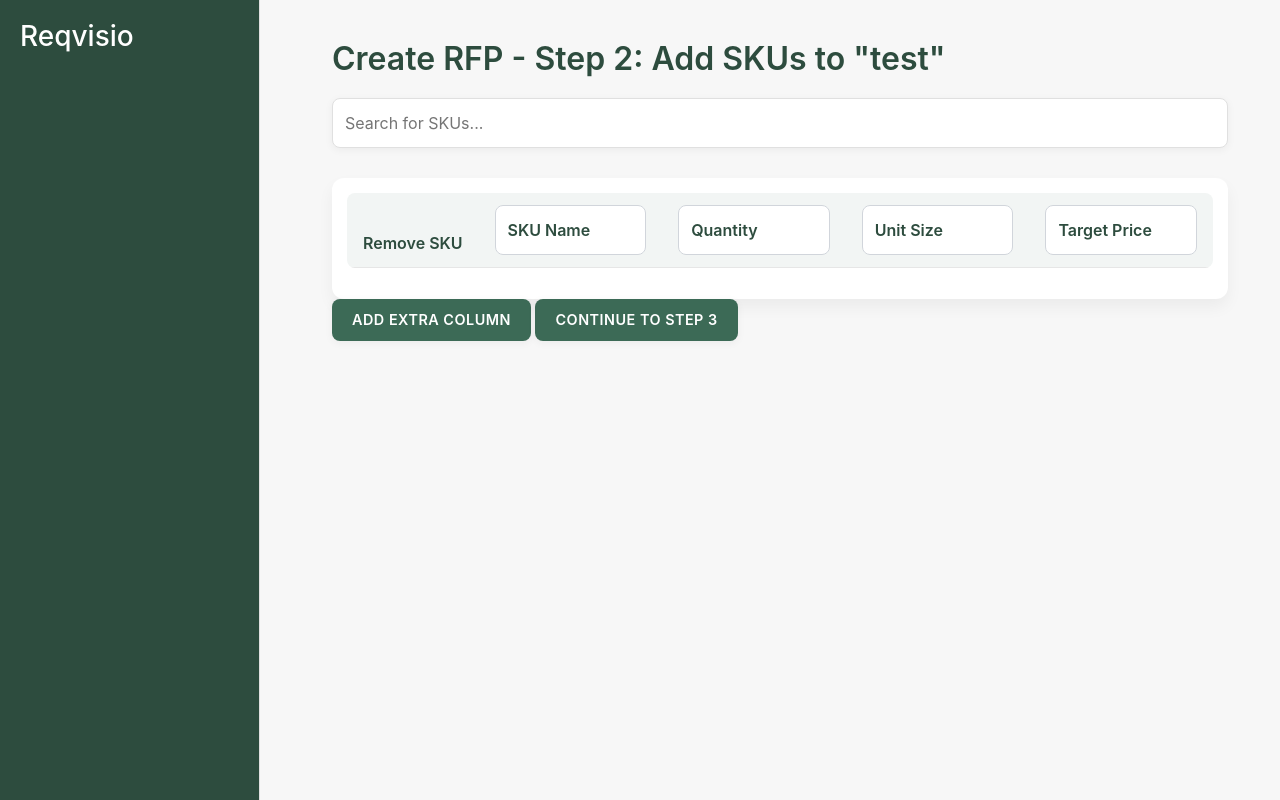
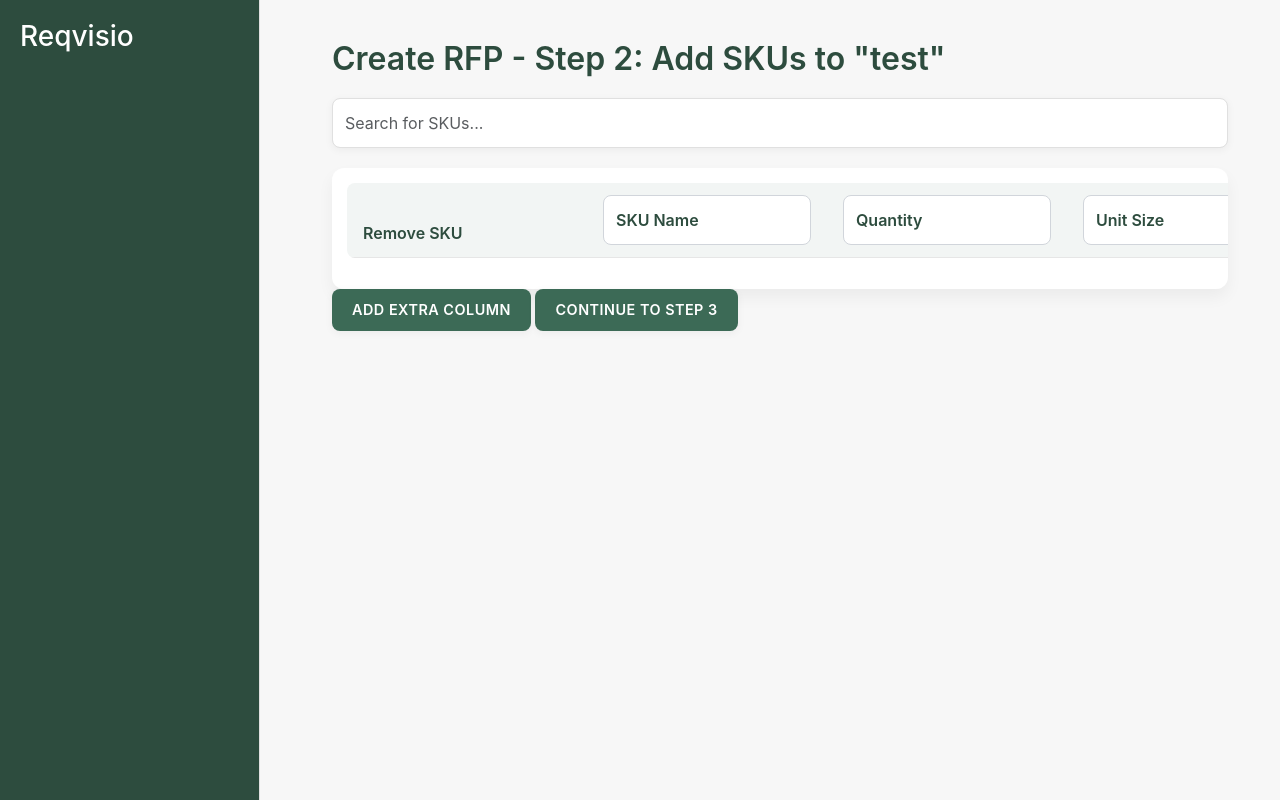
Before and after one commit to SjoerdFroberg/Marc-x-Sjoerd-Reqvisio, a Django app: page /procurement01/rfp/create/step2/167/ in a window 1280 px wide. Run offline with Django 3.2, Linux system fonts and the light colour scheme; a user stored in the database is signed in; data comes from the database, SQL or seed files in the repository; both versions use the stored data as it was after the commit; lists and menus that the app fills with data are empty; some libraries are stand-ins or nearby versions.

Commit message:
11.11.2024 - 2

```diff
--- a/WIP2/WIP2/settings.py
+++ b/WIP2/WIP2/settings.py
@@ -129,3 +129,8 @@ DEFAULT_AUTO_FIELD = 'django.db.models.BigAutoField'
 
 AUTH_USER_MODEL = 'procurement01.CustomUser'
 LOGIN_URL = '/procurement01/login/'  # Adjust the URL to match the path to your login page
+
+import os
+
+MEDIA_URL = '/media/'
+MEDIA_ROOT = os.path.join(BASE_DIR, 'media')
--- a/WIP2/WIP2/urls.py
+++ b/WIP2/WIP2/urls.py
@@ -15,9 +15,16 @@ Including another URLconf
 """
 from django.contrib import admin
 from django.urls import path, include
+from django.conf import settings
+from django.conf.urls.static import static
+
+
 
 urlpatterns = [
     path('admin/', admin.site.urls),
     path('procurement01/', include("procurement01.urls"))
 
 ]
+
+if settings.DEBUG:
+    urlpatterns += static(settings.MEDIA_URL, document_root=settings.MEDIA_ROOT)
--- a/WIP2/procurement01/admin.py
+++ b/WIP2/procurement01/admin.py
@@ -1,7 +1,7 @@
 from django.contrib import admin
 from django.contrib.auth.admin import UserAdmin
 
-from .models import Company, CustomUser, RFP, GeneralQuestion, RFP_SKUs, SKUSpecificQuestion
+from .models import Company, CustomUser, RFP, GeneralQuestion, RFP_SKUs, SKUSpecificQuestion, RFPFile
 
 
 admin.site.register(Company)
@@ -10,6 +10,7 @@ admin.site.register(RFP)
 admin.site.register(GeneralQuestion)
 admin.site.register(RFP_SKUs)
 admin.site.register(SKUSpecificQuestion)
+admin.site.register(RFPFile)
 
 
 # Register your CustomUser model with UserAdmin to get all the features
--- a/WIP2/procurement01/forms.py
+++ b/WIP2/procurement01/forms.py
@@ -31,7 +31,7 @@ class SupplierForm(forms.ModelForm):
 class RFPBasicForm(forms.ModelForm):
     class Meta:
         model = RFP
-        fields = ['title', 'description']  # Only show title and description in Step 1
+        fields = ['title', 'description']  # Ensure general_info_files is included here
         widgets = {
             'title': forms.TextInput(attrs={'class': 'form-control', 'placeholder': 'Enter RFP Title'}),
             'description': forms.Textarea(attrs={'class': 'form-control', 'rows': 4, 'placeholder': 'Enter RFP Description'}),
--- a/WIP2/procurement01/static/style.css
+++ b/WIP2/procurement01/static/style.css
@@ -37,18 +37,22 @@ h2 {
     white-space: nowrap; /* Prevent wrapping of table content */
 }
 
+/* Fixed Column Widths */
 .sheet-table {
     border-collapse: collapse;
-    width: auto; /* Auto width to allow scrolling */
-    min-width: 800px; /* Minimum width to activate scrolling when there are many columns */
+    width: 100%; /* Set table width to occupy available space */
+    min-width: 1200px; /* Minimum width to trigger horizontal scrolling when there are many columns */
+    table-layout: fixed; /* Force equal column widths */
     border-radius: 8px;
     overflow: hidden;
 }
+
 
 .sheet-table th, .sheet-table td {
     padding: 12px 16px;
     text-align: left;
     border-bottom: 1px solid #e6e6e6;
+    width: 200px; /* Set fixed width for all columns to ensure consistent width */
 }
 
 .sheet-table th {
@@ -56,17 +60,15 @@ h2 {
     color: #2d4c3e;
     font-weight: 600;
     position: relative;
+    width: 200px; /* Fixed width for header cells */
 }
 
 .sheet-table td {
     background-color: #ffffff;
     color: #333;
+    width: 200px; /* Fixed width for data cells */
 }
 
-.sheet-table td[contenteditable="true"]:focus {
-    outline: 2px solid #6ca385;
-    background-color: #f7faf9;
-}
 
 .column-input {
     width: 100%;
--- a/WIP2/procurement01/templates/procurement01/create_rfp_step2.html
+++ b/WIP2/procurement01/templates/procurement01/create_rfp_step2.html
@@ -6,9 +6,9 @@
 <h2>Create RFP - Step 2: Add SKUs to "{{ rfp.title }}"</h2>
 
 <!-- Search input -->
-<input type="text" id="sku-search-input" placeholder="Search for SKUs..." autocomplete="off">
+<input type="text" id="sku-search-input" class="form-control" placeholder="Search for SKUs..." autocomplete="off">
 <!-- Search results will be displayed here -->
-<div id="sku-search-results" style="margin-top: 10px;"></div>
+<div id="sku-search-results" class="sku-search-results"></div>
 
 <form id="rfp-skus-form" method="POST">
     {% csrf_token %}
@@ -19,9 +19,24 @@
                 <tr>
                     <th>Remove SKU</th>
                     <th><input type="text" class="column-input" value="SKU Name"></th>
-                    <th><input type="text" class="column-input" value="Quantity"><span class="remove-column-x" onclick="removeColumn(2)">&#x2715;</span></th>
-                    <th><input type="text" class="column-input" value="Unit Size"><span class="remove-column-x" onclick="removeColumn(3)">&#x2715;</span></th>
-                    <th><input type="text" class="column-input" value="Target Price"><span class="remove-column-x" onclick="removeColumn(4)">&#x2715;</span></th>
+                    <th>
+                        <input type="text" class="column-input" value="Quantity">
+                        <button type="button" class="remove-column-x" onclick="removeColumn(2)">
+                            <i class="bi bi-x-circle"></i>
+                        </button>
+                    </th>
+                    <th>
+                        <input type="text" class="column-input" value="Unit Size">
+                        <button type="button" class="remove-column-x" onclick="removeColumn(3)">
+                            <i class="bi bi-x-circle"></i>
+                        </button>
+                    </th>
+                    <th>
+                        <input type="text" class="column-input" value="Target Price">
+                        <button type="button" class="remove-column-x" onclick="removeColumn(4)">
+                            <i class="bi bi-x-circle"></i>
+                        </button>
+                    </th>
                 </tr>
             </thead>
             <tbody>
@@ -38,6 +53,7 @@
 <button type="button" class="btn btn-primary" onclick="submitForm()">Continue to Step 3</button>
 
 {% endblock %}
+
 
 {% block scripts %}
 <script>
@@ -120,7 +136,10 @@
         newTh.style.position = 'relative';
         newTh.innerHTML = `
             <input type="text" class="column-input" placeholder="Column Name">
-            <span class="remove-column-x" onclick="removeColumn(${tableHead.children.length})">&#x2715;</span>
+            <button type="button" class="remove-column-x" onclick="removeColumn(${tableHead.children.length})">
+                <i class="bi bi-x-circle"></i>
+            </button>
+
         `;
         tableHead.appendChild(newTh);
 
@@ -252,203 +271,3 @@
     applyCellNavigation();
 </script>
 {% endblock %}
-
-/* Base Styles */
-body {
-    font-family: -apple-system, BlinkMacSystemFont, "Segoe UI", Roboto, Helvetica, Arial, sans-serif;
-    background-color: #f7f7f7;
-    color: #333;
-    display: flex;
-    margin: 0;
-    padding: 0;
-}
-
-/* Sidebar */
-.sidebar {
-    width: 260px;
-    background-color: #2d4c3e;
-    height: 100vh;
-    padding: 20px;
-    position: fixed;
-    color: #ffffff;
-    display: flex;
-    flex-direction: column;
-    gap: 30px;
-    border-right: 1px solid #e0e0e0;
-}
-
-.sidebar a {
-    text-decoration: none;
-    color: #d1d5db;
-    font-size: 1em;
-    font-weight: 500;
-    padding: 10px 15px;
-    border-radius: 8px;
-    transition: background-color 0.3s;
-}
-
-.sidebar a:hover {
-    background-color: #3c6a56;
-}
-
-/* Navbar */
-.navbar {
-    background-color: #ffffff;
-    color: #333;
-    padding: 10px 20px;
-    border-bottom: 1px solid #e0e0e0;
-    display: flex;
-    justify-content: space-between;
-    align-items: center;
-    box-shadow: 0px 4px 8px rgba(0, 0, 0, 0.05);
-}
-
-/* Main Content */
-.main-content {
-    margin-left: 280px;
-    padding: 40px;
-    width: calc(100% - 280px);
-}
-
-/* Page Header */
-h2 {
-    color: #2d4c3e;
-    font-weight: 600;
-    margin-bottom: 20px;
-}
-
-/* Table Wrapper for Horizontal Scrolling */
-.table-wrapper {
-    overflow-x: auto; /* Enable horizontal scrolling */
-    border-radius: 12px;
-    background-color: #ffffff;
-    box-shadow: 0 8px 16px rgba(0, 0, 0, 0.05);
-    margin-top: 20px;
-    padding: 15px;
-    width: 100%;
-    max-width: 100%; /* Ensure wrapper does not exceed the viewport width */
-    display: block;
-    white-space: nowrap; /* Prevent wrapping of table content */
-}
-
-.sheet-table {
-    border-collapse: collapse;
-    width: auto; /* Auto width to allow scrolling */
-    min-width: 800px; /* Minimum width to activate scrolling when there are many columns */
-    border-radius: 8px;
-    overflow: hidden;
-}
-
-.sheet-table th, .sheet-table td {
-    padding: 12px 16px;
-    text-align: left;
-    border-bottom: 1px solid #e6e6e6;
-}
-
-.sheet-table th {
-    background-color: #f2f5f4;
-    color: #2d4c3e;
-    font-weight: 600;
-    position: relative;
-}
-
-.sheet-table td {
-    background-color: #ffffff;
-    color: #333;
-}
-
-.sheet-table td[contenteditable="true"]:focus {
-    outline: 2px solid #6ca385;
-    background-color: #f7faf9;
-}
-
-.column-input {
-    width: 100%;
-    border: none;
-    background: transparent;
-    color: #2d4c3e;
-    font-weight: 600;
-}
-
-/* Remove Column Button */
-.remove-column-x {
-    position: absolute;
-    top: 8px;
-    right: 8px;
-    color: #d32f2f;
-    font-size: 1.2em;
-    cursor: pointer;
-    display: none;
-}
-
-.sheet-table th:hover .remove-column-x {
-    display: inline;
-}
-
-.remove-column-x:hover {
-    color: #c62828;
-}
-
-/* Buttons */
-.btn {
-    font-size: 0.9em;
-    border-radius: 8px;
-    padding: 10px 20px;
-    font-weight: 600;
-    text-transform: uppercase;
-    letter-spacing: 0.5px;
-    border: none;
-    box-shadow: 0px 2px 8px rgba(0, 0, 0, 0.05);
-    transition: background-color 0.3s;
-}
-
-.btn-primary {
-    background-color: #3c6a56;
-    color: #ffffff;
-}
-
-.btn-primary:hover {
-    background-color: #2d4c3e;
-}
-
-/* Search Input */
-#sku-search-input {
-    width: 100%;
-    padding: 12px;
-    margin-bottom: 10px;
-    border: 1px solid #e0e0e0;
-    border-radius: 8px;
-    background-color: #ffffff;
-    color: #333;
-    box-shadow: 0px 2px 8px rgba(0, 0, 0, 0.05);
-}
-
-/* SKU Cards */
-.table-wrapper .sheet-table tbody tr {
-    transition: background-color 0.3s, box-shadow 0.3s;
-}
-
-.table-wrapper .sheet-table tbody tr:hover {
-    background-color: #f7faf9;
-    box-shadow: 0px 6px 10px rgba(0, 0, 0, 0.05);
-}
-
-/* Actions Column */
-.table-actions {
-    display: flex;
-    gap: 10px;
-}
-
-.search-result-item {
-    padding: 10px;
-    background-color: #f7faf9;
-    border-radius: 8px;
-    margin-top: 5px;
-    color: #333;
-    cursor: pointer;
-    transition: background-color 0.3s;
-}
-
-.search-result-item:hover {
-    background-color: #e6f1ef;
-}
--- a/WIP2/procurement01/views.py
+++ b/WIP2/procurement01/views.py
@@ -15,7 +15,7 @@ from django.http import HttpResponse
 
 
 
-from .models import SKU, Company, RFP, GeneralQuestion, RFP_SKUs,SKUSpecificQuestion
+from .models import SKU, Company, RFP, GeneralQuestion, RFP_SKUs,SKUSpecificQuestion, RFPFile
 from .forms import SKUForm, SupplierForm, RFPBasicForm, SKUSearchForm, GeneralQuestionForm, RFP_SKUForm, RFPForm, SKUSpecificQuestionForm
 
 
@@ -104,13 +104,15 @@ def create_supplier_view(request):
     return render(request, 'procurement01/supplier_form.html', {'form': form})
 
 @login_required
-# Step 1: Create RFP (Title and Description)
+# Step 1: Create RFP (Title, Description, and Files)
 def create_rfp_step1(request):
     if request.method == 'POST':
         form = RFPBasicForm(request.POST)
         if form.is_valid():
             rfp = form.save()
-            # After saving the title and description, redirect to step 2
+            # Save each uploaded file
+            for file in request.FILES.getlist('files'):
+                RFPFile.objects.create(rfp=rfp, file=file)
             return redirect('create_rfp_step2', rfp_id=rfp.id)
     else:
         form = RFPBasicForm()
```
Also changed, not shown: other parts of WIP2/procurement01/static/style.css (+17 -16 lines), WIP2/procurement01/models.py (+14 -0 lines), WIP2/procurement01/templates/procurement01/create_rfp_step1.html (+9 -1 lines), WIP2/db.sqlite3, WIP2/procurement01/migrations/0012_rfp_deleted_at_rfp_general_info_files.py (added), WIP2/procurement01/migrations/0013_remove_rfp_general_info_files_rfpfile.py (added), WIP2/procurement01/urls.py (line endings or trailing spaces), 7 other files.
